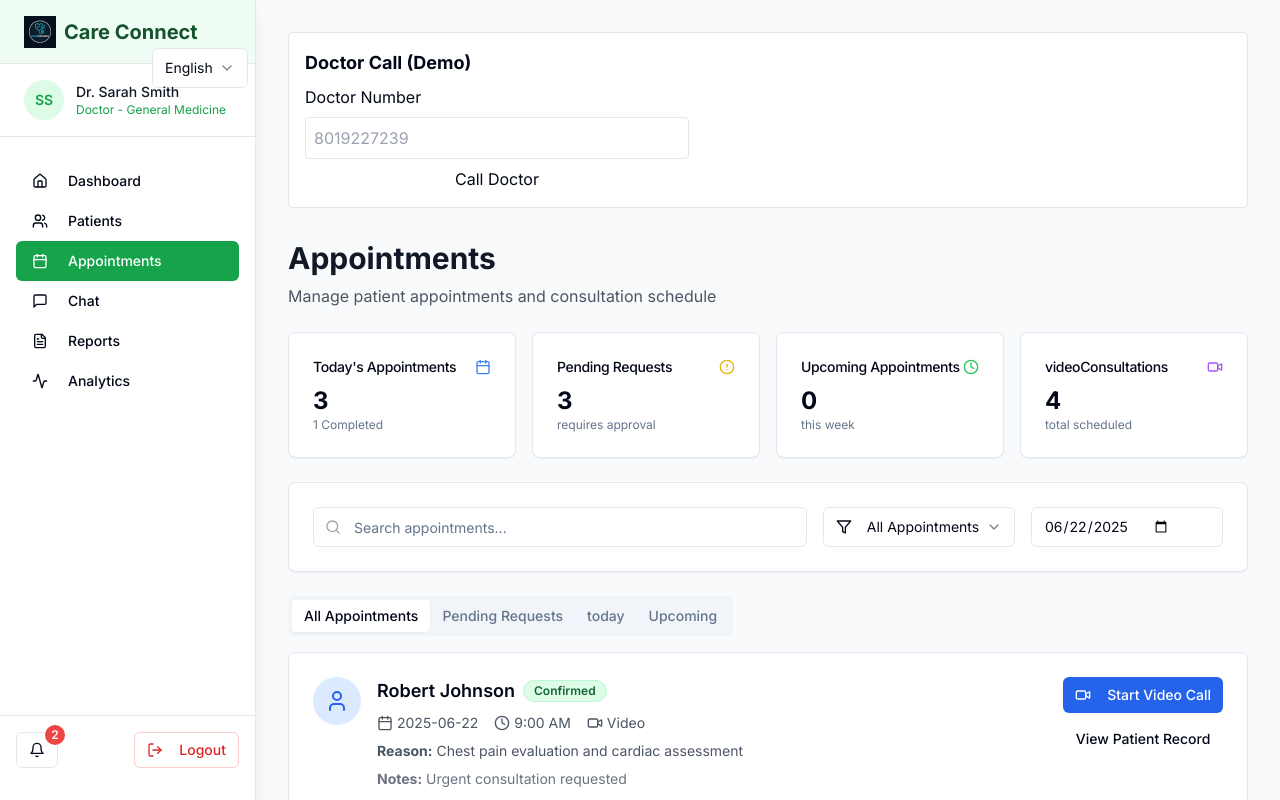
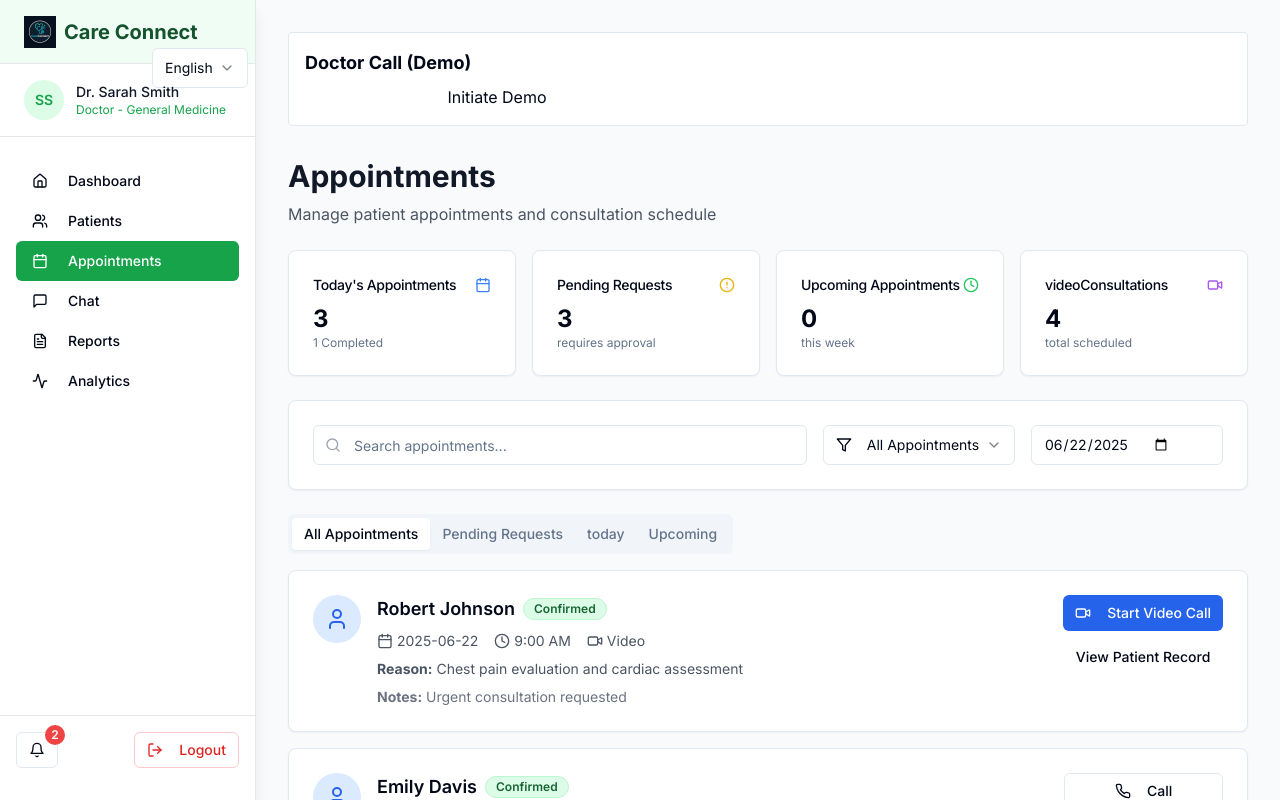
Before and after one commit to Devyalamaddi/CareConnect, a Next.js app: page /doctor/appointments in a window 1280 px wide. Shown: the top 800 px of the page. Built offline with nearby package versions, Linux system fonts and the light colour scheme.

Commit message:
Demo appointments

```diff
--- a/app/doctor/appointments/page.tsx
+++ b/app/doctor/appointments/page.tsx
@@ -57,19 +57,8 @@ function DoctorCallSection() {
     <div className="mb-8 p-4 border rounded bg-white">
       <h2 className="text-lg font-bold mb-2">Doctor Call (Demo)</h2>
       <form onSubmit={handleSubmit} className="flex flex-col gap-2 max-w-sm">
-        <label htmlFor="doctor-phone">Doctor Number</label>
-        <input
-          id="doctor-phone"
-          type="tel"
-          pattern="^\d{10}$"
-          placeholder="8019227239"
-          value={phone}
-          onChange={e => setPhone(e.target.value)}
-          className="border p-2 rounded"
-          required
-        />
         <button type="submit" className="btn btn-primary" disabled={loading}>
-          {loading ? 'Calling...' : 'Call Doctor'}
+          {loading ? 'Calling...' : 'Initiate Demo'}
         </button>
       </form>
       {result && <div className="mt-2 text-sm">{result}</div>}
--- a/app/patient/appointments/page.tsx
+++ b/app/patient/appointments/page.tsx
@@ -67,7 +67,7 @@ function PatientCallSection() {
           required
         /> */}
         <button type="submit" className="btn btn-primary" disabled={loading}>
-          {loading ? 'Calling...' : 'Call Patient'}
+          {loading ? 'Calling...' : 'Initiate Demo'}
         </button>
       </form>
 
```
